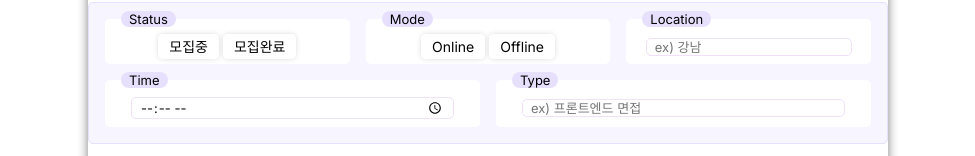
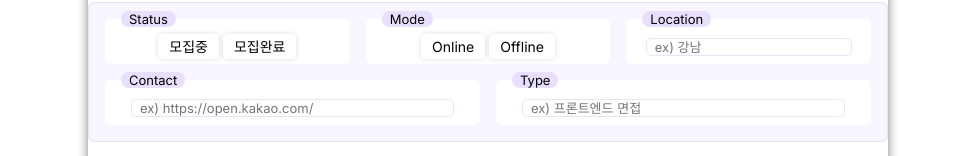
Before and after one commit to haileyham/study-now, a Next.js app: page /study-post/write in a window 1280 px wide. Shown: the part 220-376 px from the top of the page, without its empty margins (152-1127 px from the left). Built offline with nearby package versions, Linux system fonts and the light colour scheme.

Commit message:
(#7) refac : 글작성,수정페이지 - 시간기입 > 연락수단으로 변경

```diff
--- a/components/writing/WritingEditor.tsx
+++ b/components/writing/WritingEditor.tsx
@@ -148,9 +148,18 @@ const WritingEditor: React.FC<WritingEditorProps> = ({
                 onChange={handleChange}
               />
             </div>
-            <div className={styles.studyTime}>
+            {/* <div className={styles.studyTime}>
               <span>Time</span>
               <input type="time" name="time" onChange={handleChange} />
+            </div> */}
+            <div className={styles.studyTime}>
+              <span>Contact</span>
+              <input
+                type="text"
+                name="time"
+                placeholder="ex) https://open.kakao.com/"
+                onChange={handleChange}
+              />
             </div>
             <div className={styles.studyType}>
               <span>Type</span>
```
